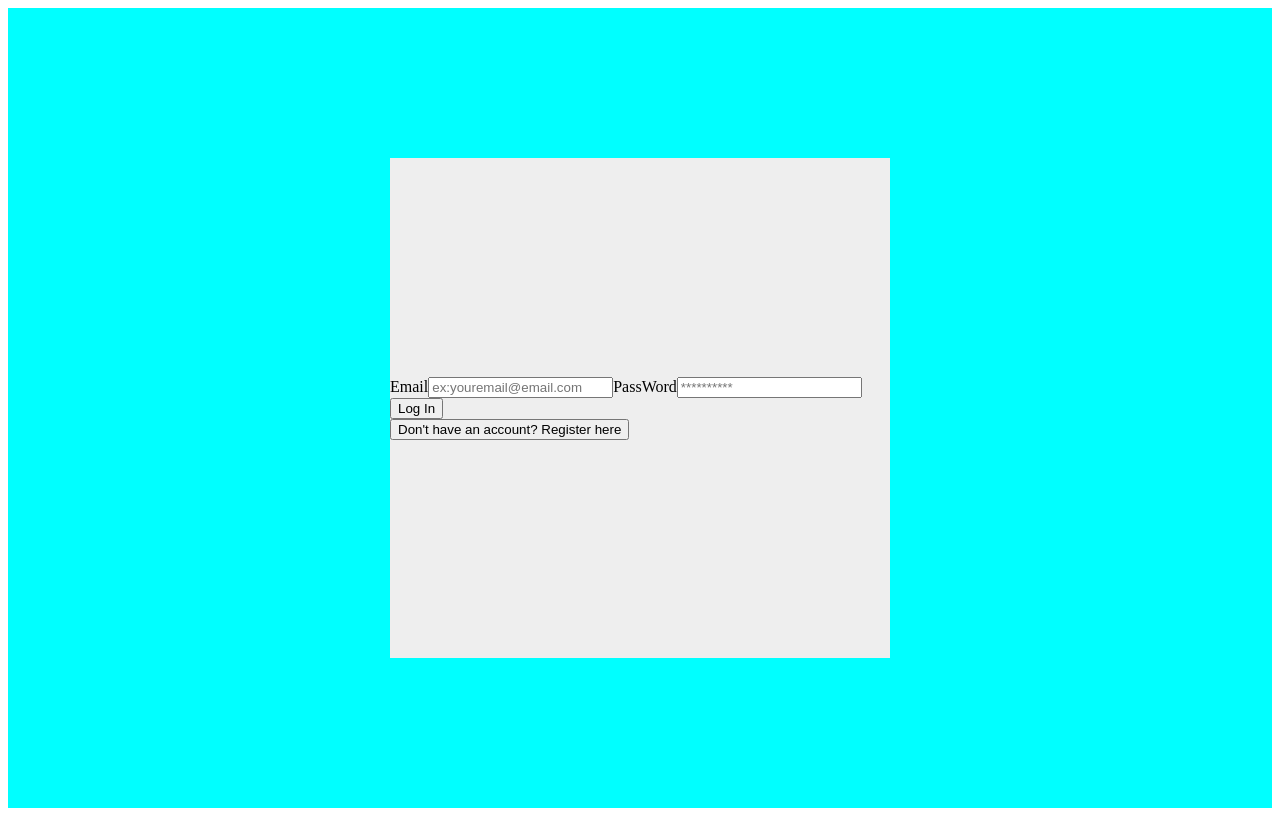
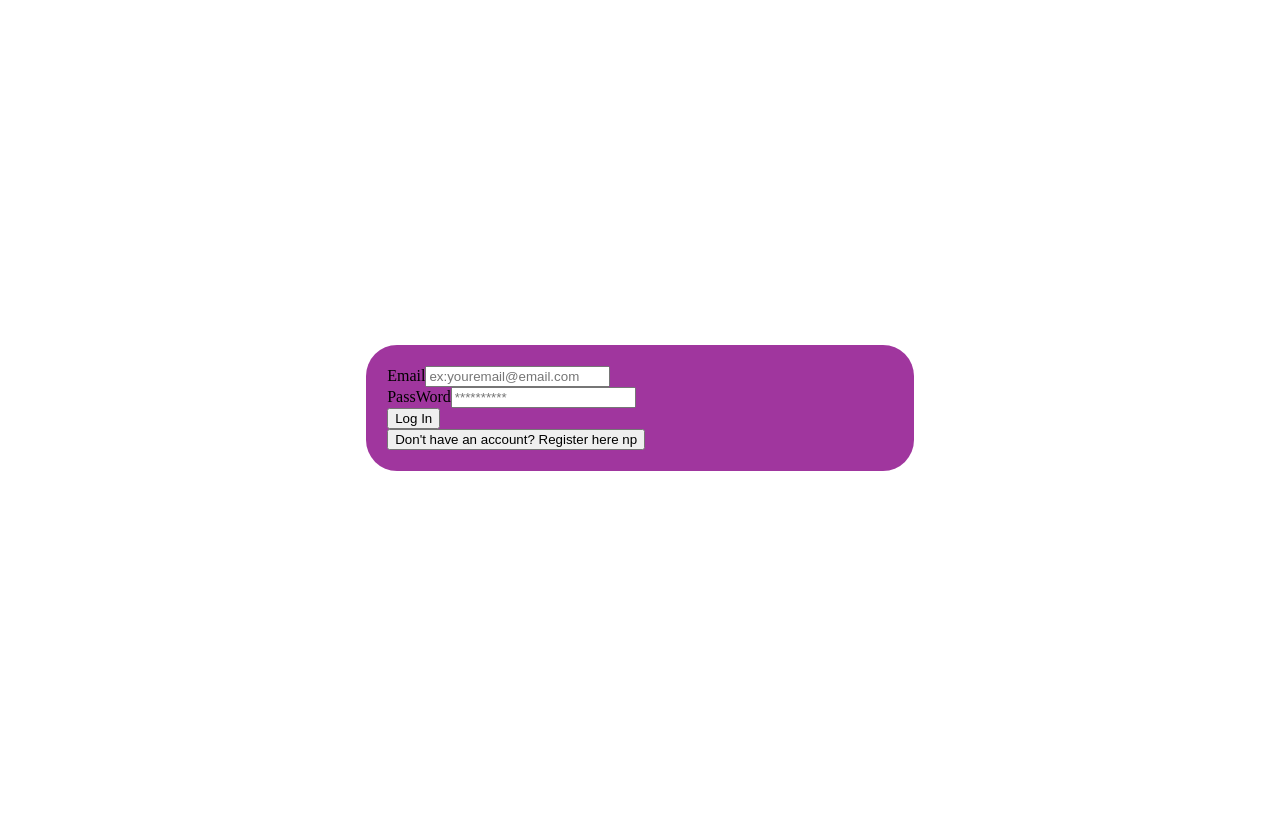
Before and after one commit to rafaelbazza/estudos_login, a React (Vite) app: page / in a window 1280 px wide. Built offline with nearby package versions, Linux system fonts and the light colour scheme.

Commit message:
13_04_2 git commit -m 13_04_23 git commit -m 13_04_2

```diff
--- a/src/App.jsx
+++ b/src/App.jsx
@@ -3,15 +3,11 @@
 // eslint-disable-next-line no-unused-vars
 import React from 'react'
 import { Outlet } from 'react-router-dom'
-import styles from './componentss/styles/style.css'
 
 function App () {
   return (
-    <div className='app'>
-      <div className='app-conteiner'>
-<Outlet/>
-      </div>
-    </div>
+
+      <Outlet />
   )
 }
 
--- /dev/null
+++ b/src/assets/styles/loginpages.css
@@ -0,0 +1,14 @@
+.login-page{
+    display: flex;
+    justify-content: center;
+    height: 100vh;
+    align-items: center;
+}
+
+.login-form{
+    background: #a0369e;
+    width: 40%;
+    padding: 21px;
+    height: fit-content;
+    border-radius: 31px;
+}
--- a/src/componentss/LoginForm.jsx
+++ b/src/componentss/LoginForm.jsx
@@ -29,20 +29,25 @@ const LoginForm = (props) => {
 
     <div className='login-form'>
       <form onSubmit={handleSubmit}>
-
+        <div>
           <label htmlFor="email">Email</label>
           <input value={email} type="email" placeholder="ex:youremail@email.com" id="email" name="email" onChange={handleEmilChange} />
-
+        </div>
+        <div>
           <label htmlFor="password">PassWord</label>
           <input value={pass} type="password" placeholder="**********" id="password" name="password" onChange={handlePassChange} />
-
+        </div>
+        <div>
           <button type="submit">Log In</button>
+        </div>
 
       </form>
 
-            <Link to="/register"><button >
+      <Link to="/register">
+        <button >
           Don't have an account? Register here
-                </button></Link>
+          np</button>
+      </Link>
 
     </div>
   )
--- a/src/componentss/registration.jsx
+++ b/src/componentss/registration.jsx
@@ -43,10 +43,10 @@ const Register = (props) => {
       <input type="text" value={name} id="name" placeholder='Full Name' onChange={handleNameChange} />
 
       <label htmlFor="email">Email</label>
-         <input value={email} type="email" placeholder="ex:youremail@email.com" id="email" name="email" onChange={handleEmilChange}/>
+      <input value={email} type="email" placeholder="ex:youremail@email.com" id="email" name="email" onChange={handleEmilChange} />
 
       <label htmlFor="password">PassWord</label>
-         <input value={pass} type="password" placeholder="**********" id="password" name="password" onChange={handlePassChange}/>
+      <input value={pass} type="password" placeholder="**********" id="password" name="password" onChange={handlePassChange} />
 
       <button type="submit">Register</button>
 
--- a/src/componentss/styles/style.css
+++ /dev/null
@@ -1,23 +0,0 @@
-
-
-.app{
-
-    display: flex;
-    justify-content: center;
-    align-items: center;
-    background-color: aqua;
-    height: 100vh;
-
-
-}
-
-.app-conteiner{
-    display: flex;
-    justify-content: space-around;
-    align-items: center;
-    width: 500px;
-    height: 500px;
-    background-color: #eee;
-
-
-}
--- /dev/null
+++ b/src/pages/LoginPage.jsx
@@ -0,0 +1,18 @@
+
+import React from "react"
+import LoginForm from "../componentss/LoginForm"
+import '../assets/styles/loginpages.css'
+
+
+
+const LoginPage = () =>{
+  return (
+        <div className="login-page">
+            <LoginForm />
+        </div>
+
+  )
+
+}
+
+export default LoginPage
```
Also changed, not shown: src/main.jsx (+18 -3 lines), src/assets/styles/style.css (added). Lines whose indentation alone changed are shown as unchanged.
